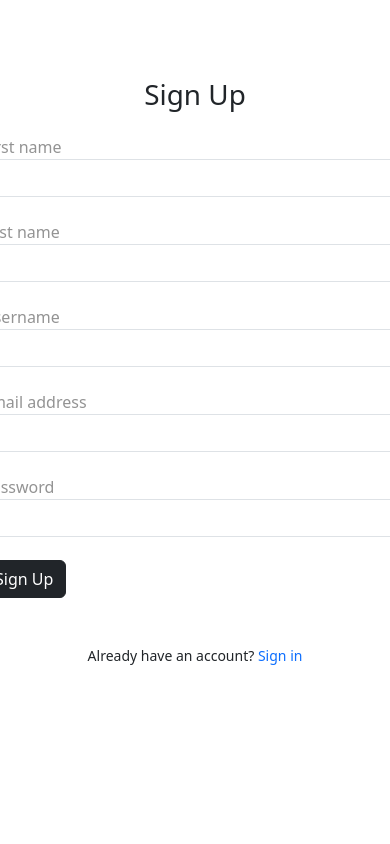
After one commit to NikitaPravoi/djangoNews, a Django app: page /signup/ in a window 390 px wide; the page is wider, and only the part inside the window is pictured. The commit adds this page. Run offline with Django 4.2, Linux system fonts and the light colour scheme; parts of the project's set-up code (start-up, migrations or seed data) failed here and were passed over; some libraries are stand-ins or nearby versions.

Commit message:
MASSIVE CHANGES

```diff
--- a/djangoNews/settings.py
+++ b/djangoNews/settings.py
@@ -46,7 +46,7 @@ MIDDLEWARE = [
     'django.middleware.security.SecurityMiddleware',
     'django.contrib.sessions.middleware.SessionMiddleware',
     'django.middleware.common.CommonMiddleware',
-    'django.middleware.csrf.CsrfViewMiddleware',
+    # 'django.middleware.csrf.CsrfViewMiddleware',
     'django.contrib.auth.middleware.AuthenticationMiddleware',
     'django.contrib.messages.middleware.MessageMiddleware',
     'django.middleware.clickjacking.XFrameOptionsMiddleware',
@@ -63,7 +63,7 @@ ROOT_URLCONF = 'djangoNews.urls'
 TEMPLATES = [
     {
         'BACKEND': 'django.template.backends.django.DjangoTemplates',
-        'DIRS': [BASE_DIR / 'news/../templates']
+        'DIRS': [BASE_DIR / 'news/../../news/templates']
         ,
         'APP_DIRS': True,
         'OPTIONS': {
--- a/djangoNews/urls.py
+++ b/djangoNews/urls.py
@@ -21,6 +21,6 @@ urlpatterns = [
     path('admin/', admin.site.urls),
     path('', include('news.urls', namespace='main')),
     path('news/', include('news.urls', namespace='news')),
-    path('api/', include('news.api.urls', namespace='api')),
+    path('api/calendar/', include('news.api.urls', namespace='api')),
     path('calendar/', include('news.urls', namespace='calendar'))
 ]
--- /dev/null
+++ b/news/templates/news/auth/signup.html
@@ -0,0 +1,95 @@
+<link href="https://cdn.jsdelivr.net/npm/bootstrap@5.3.0/dist/css/bootstrap.min.css" rel="stylesheet" integrity="sha384-9ndCyUaIbzAi2FUVXJi0CjmCapSmO7SnpJef0486qhLnuZ2cdeRhO02iuK6FUUVM" crossorigin="anonymous">
+<script src="https://cdn.jsdelivr.net/npm/bootstrap@5.3.0/dist/js/bootstrap.bundle.min.js" integrity="sha384-geWF76RCwLtnZ8qwWowPQNguL3RmwHVBC9FhGdlKrxdiJJigb/j/68SIy3Te4Bkz" crossorigin="anonymous"></script>
+<style>
+    html, body{
+    margin:0;
+    padding:0;
+}
+a {
+    text-decoration: none;
+}
+section {
+    padding-top: 65px;
+    padding-bottom: 65px;
+    width: 450px;
+}
+main {
+    display: flex;
+    flex-direction: column;
+    align-items: center;
+    justify-content: center;
+    height: 90vh;
+}
+div.form-group {
+    margin-bottom: 23px;
+}
+nav>div.container {
+    display: -webkit-box;
+    display: -ms-flexbox;
+    display: flex;
+    -ms-flex-wrap: wrap;
+    flex-wrap: wrap;
+    -webkit-box-align: center;
+    -ms-flex-align: center;
+    align-items: center;
+    -webkit-box-pack: justify;
+    -ms-flex-pack: justify;
+    justify-content: space-between;
+}
+div.collapse {
+    display: block !important;
+    -webkit-box-align: center;
+    -ms-flex-align: center;
+    align-items: center;
+}
+label {
+    color: #939393;
+}
+div>a.navbar-brand {
+    color: #939393;
+}
+div>a.navbar-brand:hover {
+    color: #ffce74;
+}
+</style>
+<main>
+  <section class="section">
+    <div class="container">
+        <div class="row">
+        <div class="container container--mini">
+            <!-- <img class="img-fluid mx-auto d-block mb-5" src="https://themes.getbootstrap.com/wp-content/themes/bootstrap-marketplace/assets/images/elements/bootstrap-logo.svg" alt=""> -->
+            <div class="form-group">
+              <h1 class="text-center">Sign Up</h1>
+            </div>
+            <form  name="loginform" id="loginform" action="https://themes.getbootstrap.com/wp-login.php" method="post">
+            <div class="form-group">
+                <label for="user_login">First name</label>
+                <input type="text" name="log" id="user_login" class="form-control" value="" size="20">
+            </div>
+            <div class="form-group">
+                <label for="user_login">Last name</label>
+                <input type="text" name="log" id="user_login" class="form-control" value="" size="20">
+            </div>
+            <div class="form-group">
+                <label for="user_login">Username</label>
+                <input type="text" name="log" id="user_login" class="form-control" value="" size="20">
+            </div>
+            <div class="form-group">
+                <label for="user_login">Email address</label>
+                <input type="text" name="log" id="user_login" class="form-control" value="" size="20">
+            </div>
+            <div class="form-group">
+                <label for="user_pass">Password</label>
+                <input type="password" name="pwd" id="user_pass" class="form-control" value="" size="20">
+            </div>
+            <div class="form-group d-flex flex-sm-column">
+                <input type="submit" name="wp-submit" id="wp-submit" class="btn btn-dark btn-brand btn-block mb-4" value="Sign Up">
+                <input type="hidden" name="redirect_to" value="https://themes.getbootstrap.com/my-account/">
+            </div>
+            </form>
+                <p class="small text-center text-gray-soft">Already have an account? <a href="signin.html">Sign in</a></p>
+        </div>
+        </div>
+    </div>
+  </section>
+</main>
--- a/templates/news/base.html
+++ b/news/templates/news/base.html
@@ -208,7 +208,7 @@
               </a>
             </li>
             <li>
-              <a href="/news/" class="nav-link text-white">
+              <a href="/news" class="nav-link text-white">
                 <svg class="bi d-block mx-auto mb-1" width="24" height="24">
                     <svg xmlns="http://www.w3.org/2000/svg" width="24" height="24" fill="currentColor" class="bi bi-newspaper" viewBox="0 0 16 16">
                       <path d="M0 2.5A1.5 1.5 0 0 1 1.5 1h11A1.5 1.5 0 0 1 14 2.5v10.528c0 .3-.05.654-.238.972h.738a.5.5 0 0 0 .5-.5v-9a.5.5 0 0 1 1 0v9a1.5 1.5 0 0 1-1.5 1.5H1.497A1.497 1.497 0 0 1 0 13.5v-11zM12 14c.37 0 .654-.211.853-.441.092-.106.147-.279.147-.531V2.5a.5.5 0 0 0-.5-.5h-11a.5.5 0 0 0-.5.5v11c0 .278.223.5.497.5H12z"/>
@@ -240,8 +240,8 @@
         </form>
 
         <div class="text-end">
-          <button type="button" class="btn btn-light text-dark me-2">Войти</button>
-          <button type="button" class="btn btn-primary">Регистрация</button>
+          <a href="/signin/"><button type="button" class="btn btn-light text-dark me-2">Войти</button></a>
+            <a href="/signup/"><button type="button" class="btn btn-primary">Регистрация</button></a>
         </div>
       </div>
     </div>
--- a/news/urls.py
+++ b/news/urls.py
@@ -6,5 +6,10 @@ urlpatterns = [
     path('', views.get_week_cards, name='main'),
     path('news/', views.get_news_page, name='news'),
     path('events/<int:year>/<int:month>/<int:day>/', views.get_events_by_date, name='events-by-date'),
-    path('calendar/', views.render_calendar, name='calendar')
+    path('calendar/', views.render_calendar, name='calendar'),
+    path('create/event/', views.render_form, name='form'),
+    path('success/', views.event_post_form, name='post_form'),
+    path('gantt/', views.render_gantt, name='gantt'),
+    path('signin/', views.signin_view, name='signin'),
+    path('signup/', views.signup_view, name='signup'),
 ]
--- a/news/views.py
+++ b/news/views.py
@@ -1,7 +1,16 @@
 from django.shortcuts import render
 from datetime import date, timedelta
+from rest_framework import generics
+from rest_framework.response import Response
+from .api.serializers import RegisterSerializer, UserSerializer
 from .models import Event, News, Project, Work
 import calendar
+from django.http import JsonResponse
+# from django.contrib.auth import authenticate, login
+
+
+def is_ajax(request):
+    return request.META.get('HTTP_X_REQUESTED_WITH') == 'XMLHttpRequest'
 
 
 def get_week_cards(request):
@@ -102,3 +111,41 @@ def render_calendar(request):
         'works': works
     }
     return render(request, 'news/calendar.html', context)
+
+
+def render_form(request):
+
+    # print(request.method)
+    # print(request.POST)
+    return render(request, 'news/forms/event_creation.html')
+
+
+def render_gantt(request):
+
+    # print(request.method)
+    # print(request.POST)
+    return render(request, 'news/gantt.html')
+
+
+def event_post_form(request):
+    if is_ajax(request):
+        try:
+            # field = request.POST['принимаемое поле']
+            # field2 = request.POST['принимаемое поле']
+            # field3 = request.POST['принимаемое поле']
+            # field4 = request.POST['принимаемое поле']
+            #
+            # data_modal_window = Event.objects.created(id=id)
+            # data_modal_window.save()
+            print(request.POST)
+            return JsonResponse({'update': True, 'id': id}, status=200)
+        except ValueError as ex:
+            print(ex)
+
+
+def signin_view(request):
+    return render(request, 'news/auth/signin.html')
+
+
+def signup_view(request):
+    return render(request, 'news/auth/signup.html')
--- a/requirements.txt
+++ b/requirements.txt
@@ -1,3 +1,2 @@
 Django~=4.2.1
-
 djangorestframework~=3.14.0
```
Also changed, not shown: news/api/serializers.py (+19 -2 lines), news/templates/news/auth/signin.html (added, +88 -0 lines), news/templates/news/calendar.html (renamed from templates/news/calendar.html, +17 -0 lines), news/templates/news/forms/event_creation.html (added, +72 -0 lines), news/templates/news/main.html (renamed from templates/news/main.html, +8 -0 lines), news/templates/news/card/card.html (renamed from templates/news/card/card.html), news/templates/news/events.html (renamed from templates/news/events.html), news/templates/news/news.html (renamed from templates/news/news.html).
